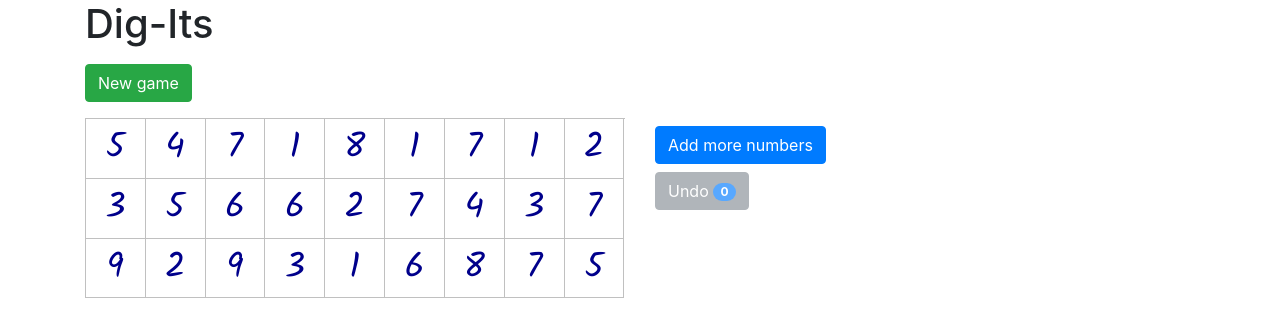
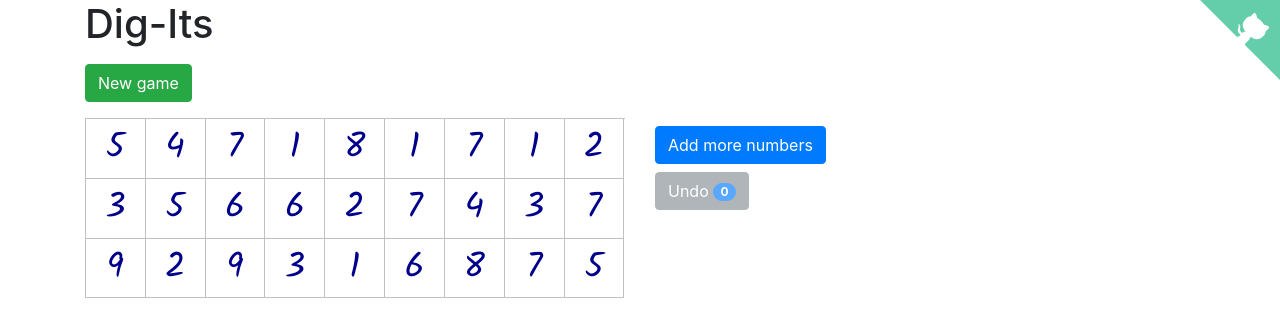
Before and after one commit to dig-its/dig-its, a Next.js app: page / in a window 1280 px wide. Shown: the top 336 px of the page. Built offline with nearby package versions, Linux system fonts and the light colour scheme.

Commit message:
Added GitHub ribbon

```diff
--- /dev/null
+++ b/components/GithubRibbon.js
@@ -0,0 +1,55 @@
+export default () => {
+    return (
+        <div>
+            <a href="https://github.com/dig-its/dig-its" className="github-corner" aria-label="View source on Github"
+                title="View source on Github">
+                <svg width="80" height="80" viewBox="0 0 250 250"
+                    style={{ fill: '#64CEAA', color: '#fff', position: 'absolute', top: 0, border: 0, right: 0 }}
+                    aria-hidden="true">
+                    <path d={'M0,0 L115,115 L130,115 L142,142 L250,250 L250,0 Z'}></path>
+                    <path d={'M128.3,109.0 C113.8,99.7 119.0,89.6 119.0,89.6 C122.0,82.7 120.5,78.6 120.5,' +
+                        '78.6 C119.2,72.0 123.4,76.3 123.4,76.3 C127.3,80.9 125.5,87.3 125.5,87.3 C122.9,' +
+                        '97.6 130.6,101.9 134.4,103.2'}
+                        fill="currentColor" style={{ 'transform-origin': '130px 106px' }} className="octo-arm"></path>
+                    <path d={'M115.0,115.0 C114.9,115.1 118.7,116.5 119.8,115.4 L133.7,101.6 C136.9,99.2 139.9,' +
+                        '98.4 142.2,98.6 C133.8,88.0 127.5,74.4 143.8,58.0 C148.5,53.4 154.0,51.2 159.7,51.0 C160.3,' +
+                        '49.4 163.2,43.6 171.4,40.1 C171.4,40.1 176.1,42.5 178.8,56.2 C183.1,58.6 187.2,61.8 190.9,' +
+                        '65.4 C194.5,69.0 197.7,73.2 200.1,77.6 C213.8,80.2 216.3,84.9 216.3,84.9 C212.7,93.1 206.9,' +
+                        '96.0 205.4,96.6 C205.1,102.4 203.0,107.8 198.3,112.5 C181.9,128.9 168.3,122.5 157.7,' +
+                        '114.1 C157.9,116.9 156.7,120.9 152.7,124.9 L141.0,136.5 C139.8,137.7 141.6,141.9 141.8,' +
+                        '141.8 Z'}
+                        fill="currentColor" className="octo-body"></path>
+                </svg>
+            </a>
+
+            <style jsx>{`
+                .github-corner:hover .octo-arm{
+                    animation:octocat-wave 560ms ease-in-out
+                }
+
+                @keyframes octocat-wave{
+                    0%,100%{
+                        transform:rotate(0)
+                    }
+
+                    20%,60%{
+                        transform:rotate(-25deg)
+                    }
+
+                    40%,80%{
+                        transform:rotate(10deg)
+                    }
+                }
+                @media (max-width:500px){
+                    .github-corner:hover .octo-arm{
+                        animation:none
+                    }
+
+                    .github-corner .octo-arm{
+                        animation:octocat-wave 560ms ease-in-out
+                    }
+                }
+            `}</style>
+        </div >
+    );
+};
--- a/components/Layout.js
+++ b/components/Layout.js
@@ -1,6 +1,7 @@
 import { Component } from 'react';
 import Head from 'next/head';
 import { Container, Navbar, NavbarBrand } from 'reactstrap';
+import GithubRibbon from './GithubRibbon';
 
 export default class extends Component {
     constructor(props) {
@@ -30,6 +31,7 @@
                         crossorigin="anonymous" />
                 </Head>
                 <Container>
+                    <GithubRibbon />
                     <h1>Dig-Its</h1>
 
                     {this.props.children}
```
